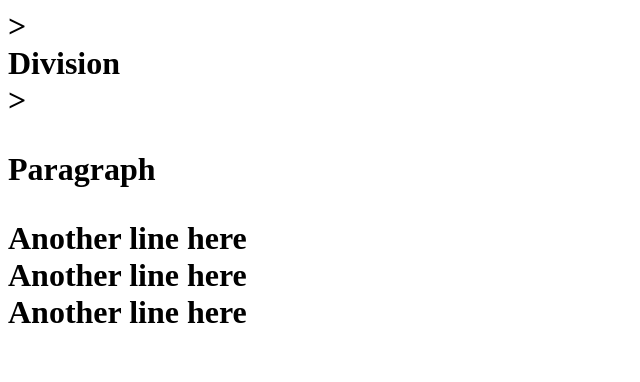
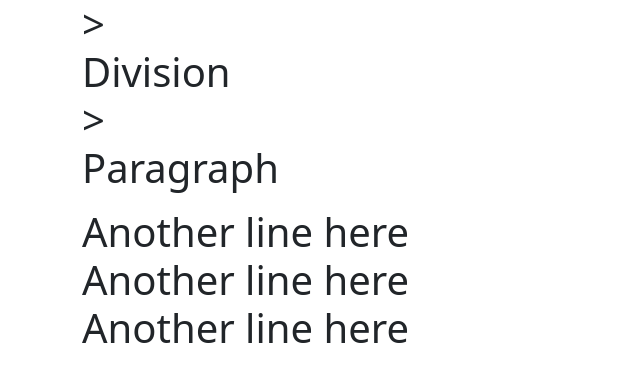
Before and after one commit to LanaSweet/gitUdemy, a plain HTML site: page index.html in a window 1280 px wide. Shown: the whole page, without its empty margins (0-640 px from the left). Drawn offline with nearby package versions, Linux system fonts and the light colour scheme.

Commit message:
Add margin

```diff
--- a/index.html
+++ b/index.html
@@ -1,3 +1,8 @@
+<html>
+        <link href="https://cdn.jsdelivr.net/npm/bootstrap@5.0.1/dist/css/bootstrap.min.css" rel="stylesheet" integrity="sha384-+0n0xVW2eSR5OomGNYDnhzAbDsOXxcvSN1TPprVMTNDbiYZCxYbOOl7+AMvyTG2x" crossorigin="anonymous">
+
+    <body>
+        <div class="container">
                 <h1><Hello Git World!/h1>>
                     <div>Division</div>>
                     <p>Paragraph</p>
@@ -5,3 +10,7 @@
                     <div>Another line here</div>
                     <div>Another line here</div>
                     <div>Another line here</div>
+
+        </div>
+    </body>
+</html>
```
Lines whose indentation alone changed are shown as unchanged.
